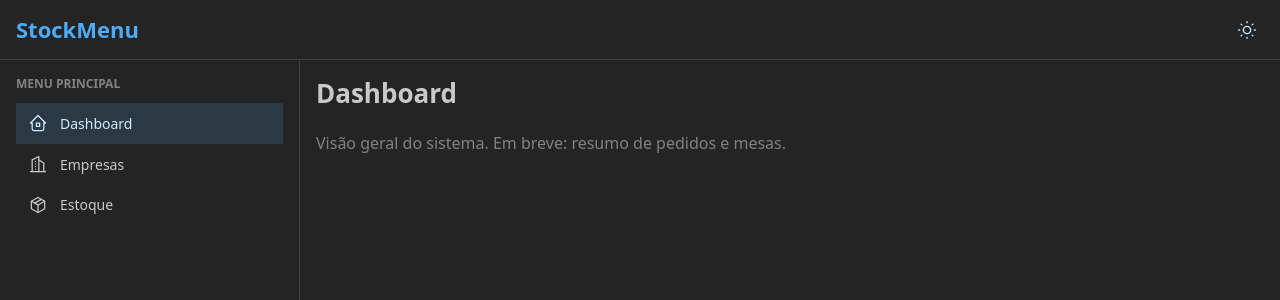
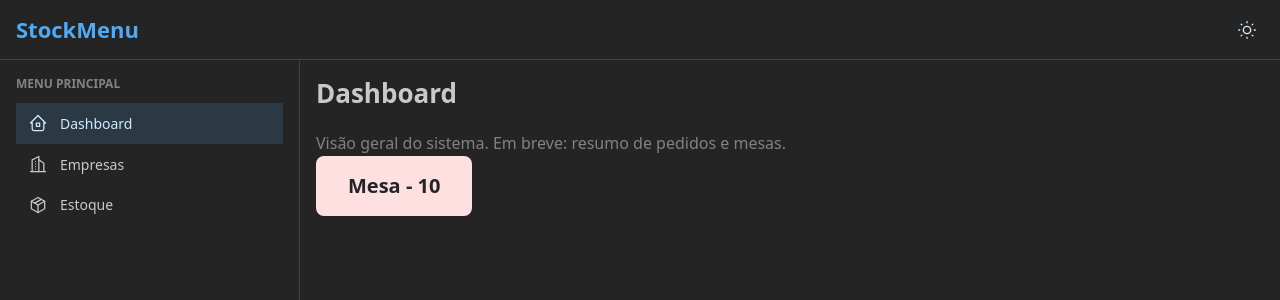
Before and after one commit to kevinDsousa/StockMenu-Frontend, a React (Vite) app: page / in a window 1280 px wide. Shown: the top 300 px of the page. Built offline with nearby package versions, Linux system fonts and the light colour scheme.

Commit message:
wip: inicia criacao de componente venue table

```diff
--- a/package.json
+++ b/package.json
@@ -22,6 +22,7 @@
     "dayjs": "^1.11.19",
     "react": "^19.2.0",
     "react-dom": "^19.2.0",
+    "react-jss": "^10.10.0",
     "tailwind-merge": "^3.5.0",
     "zod": "^4.3.6",
     "zod-to-json-schema": "^3.25.1",
--- a/src/components/ui/Button.tsx
+++ b/src/components/ui/Button.tsx
@@ -1,5 +1,8 @@
 import { Button as MantineButton, type ButtonProps } from '@mantine/core'
+import { type ComponentPropsWithoutRef } from 'react'
 
-export function Button(props: ButtonProps) {
+export function Button(
+  props: ButtonProps & ComponentPropsWithoutRef<'button'>,
+) {
   return <MantineButton radius="md" {...props} />
 }
--- /dev/null
+++ b/src/components/widget/VenueTables/VenueTables.tsx
@@ -0,0 +1,24 @@
+import { useMantineColorScheme } from '@mantine/core'
+import { Button } from '../../ui'
+import { statusVenueTableMap, useStyles } from '@/components/widget/VenueTables/__venue-table-config'
+import type { TableProps } from '@/components/widget/VenueTables/__venue-table-config'
+
+export const VenueTables = ({ tableName = 'Mesa', statusTable, tableNumber, onClick }: TableProps) => {
+
+  const { colorScheme } = useMantineColorScheme()
+
+  const statusConfig = statusVenueTableMap[statusTable]
+
+  const classes = useStyles({ ...statusConfig, colorScheme })
+
+  return (
+    <Button
+      size={statusConfig.size}
+      radius={statusConfig.radius}
+      onClick={onClick}
+      className={classes.button}
+    >
+      {tableName} - {tableNumber ?? 'N'}
+    </Button>
+  )
+}
--- /dev/null
+++ b/src/components/widget/VenueTables/__venue-table-config.ts
@@ -0,0 +1,103 @@
+import { TABLE_OPEN_PASTEL, TABLE_REQUESTING_CLOSE_PASTEL, TABLE_REQUESTING_ORDER_PASTEL, TEXT_PRIMARY } from '@/theme';
+import type { MantineColorScheme } from '@mantine/core';
+import { createUseStyles } from 'react-jss';
+
+// =============================================================================
+// 1. TIPAGENS (Interfaces e Types)
+// =============================================================================
+
+export type TableSize = 'xs' | 'sm' | 'md' | 'lg' | 'xl';
+export type TableStatus = 'open' | 'requesting_order' | 'requesting_close';
+
+/** Configuração de estilo para cada estado da mesa */
+export interface StatusStyleConfig {
+  backgroundColor: string;
+  size: TableSize;
+  radius?: number | string;
+  hoverOpacity?: number;
+  transition: string;
+}
+
+/** Propriedades do componente de Mesa */
+export interface TableProps {
+  tableName?: string;
+  statusTable: TableStatus;
+  tableNumber?: number | string;
+  onClick?: () => void;
+}
+
+/** Props internas para o Hook de Estilos (JSS) */
+interface StyleProps extends StatusStyleConfig {
+  colorScheme: MantineColorScheme;
+}
+
+// =============================================================================
+// 2. CONFIGURAÇÕES DE ESTADO (Mapeamento de Status)
+// =============================================================================
+
+const defaultStatusStyle: StatusStyleConfig = {
+  size: 'xl',
+  radius: 'md',
+  hoverOpacity: 0.9,
+  backgroundColor: '',
+  transition: 'all 150ms ease',
+};
+
+/** Mapeia o status da mesa para sua respectiva configuração visual */
+export const statusVenueTableMap: Record<TableStatus, StatusStyleConfig> = {
+  open: {
+    ...defaultStatusStyle,
+    backgroundColor: TABLE_OPEN_PASTEL,
+  },
+  requesting_order: {
+    ...defaultStatusStyle,
+    backgroundColor: TABLE_REQUESTING_ORDER_PASTEL,
+  },
+  requesting_close: {
+    ...defaultStatusStyle,
+    backgroundColor: TABLE_REQUESTING_CLOSE_PASTEL,
+  },
+};
+
+// =============================================================================
+// 3. HOOK DE ESTILOS (JSS)
+// =============================================================================
+
+export const useStyles = createUseStyles({
+  button: {
+    // Variáveis CSS para facilitar reuso e performance
+    '--table-bg': (props: StyleProps) => props.backgroundColor,
+
+    // Base do Botão
+    backgroundColor: 'var(--table-bg) !important',
+    color: TEXT_PRIMARY,
+    transition: (props: StyleProps) => props.transition,
+    border: '0 !important',
+    outline: 'none !important',
+    opacity: 1,
+
+    // Garante que o texto/ícones internos herdem a cor primária
+    '& *': {
+      color: 'inherit !important',
+    },
+
+    // Estado: Hover
+    '&:hover': {
+      // Aplica transparência apenas no fundo sem afetar o texto
+      backgroundColor: (props: StyleProps) =>
+        `color-mix(in srgb, var(--table-bg), transparent ${
+          (1 - (props.hoverOpacity ?? 0.9)) * 100
+        }%) !important`,
+    },
+
+    // Estado: Focus (Acessibilidade)
+    '&:focus': {
+      outline: 'none !important',
+    },
+
+    // Estado: Click (Feedback Tátil)
+    '&:active': {
+      transform: 'translateY(1px)',
+    },
+  },
+});
--- a/src/routes/index.tsx
+++ b/src/routes/index.tsx
@@ -1,6 +1,7 @@
 import { createFileRoute } from '@tanstack/react-router'
 import { Text } from '@mantine/core'
 import { PageContainer } from '@/components'
+import { VenueTables } from '@/components/widget/VenueTables/VenueTables'
 
 export const Route = createFileRoute('/')({
   component: DashboardComponent,
@@ -10,6 +11,7 @@ function DashboardComponent() {
   return (
     <PageContainer title="Dashboard">
       <Text c="dimmed">Visão geral do sistema. Em breve: resumo de pedidos e mesas.</Text>
+      <VenueTables statusTable='requesting_close' tableNumber={10} />
     </PageContainer>
   )
 }
--- /dev/null
+++ b/src/theme/colors.ts
@@ -0,0 +1,72 @@
+/**
+ * Constantes de cores do sistema StockMenu
+ *
+ * Use estas constantes para manter consistência visual em todo o app.
+ * As cores são definidas em formato hex e podem ser usadas diretamente
+ * ou através do tema Mantine (theme.other).
+ */
+
+// Cores da marca
+export const BRAND_PRIMARY = '#228be6' // blue-6 do Mantine
+export const BRAND_SECONDARY = '#40c057' // green-6 do Mantine
+
+// Cores semânticas
+export const SUCCESS = '#51cf66' // green-5
+export const ERROR = '#ff6b6b' // red-5
+export const WARNING = '#ffd43b' // yellow-5
+export const INFO = '#74c0fc' // blue-3
+
+// Cores de status (para pedidos, mesas, etc.)
+export const STATUS_AVAILABLE = SUCCESS
+export const STATUS_OCCUPIED = WARNING
+export const STATUS_RESERVED = INFO
+export const STATUS_CLOSED = '#868e96' // gray-6
+
+// Cores pastéis para estados de mesas
+export const TABLE_OPEN_PASTEL = '#d3f9d8' // verde pastel - mesa aberta
+export const TABLE_REQUESTING_ORDER_PASTEL = '#fff3bf' // amarelo pastel - solicitando pedido
+export const TABLE_REQUESTING_CLOSE_PASTEL = '#ffe0e0' // vermelho pastel - solicitando encerramento
+
+// Cores de texto
+export const TEXT_PRIMARY = '#212529' // dark-9 (light mode)
+export const TEXT_SECONDARY = '#868e96' // gray-6
+export const TEXT_DISABLED = '#ced4da' // gray-4
+export const TEXT_PRIMARY_DARK = '#ffffff' // white (dark mode)
+export const TEXT_SECONDARY_DARK = '#c1c2c5' // gray-4 (dark mode)
+
+// Cores de fundo
+export const BG_PRIMARY = '#ffffff' // white (light mode)
+export const BG_SECONDARY = '#f8f9fa' // gray-0
+export const BG_DARK = '#1a1a1a' // dark mode background
+
+// Cores de borda
+export const BORDER_COLOR = '#dee2e6' // gray-4
+
+/**
+ * Mapa de cores para uso no tema Mantine (theme.other)
+ * Permite acesso via theme.other?.success, theme.other?.error, etc.
+ */
+export const themeColors = {
+  brandPrimary: BRAND_PRIMARY,
+  brandSecondary: BRAND_SECONDARY,
+  success: SUCCESS,
+  error: ERROR,
+  warning: WARNING,
+  info: INFO,
+  statusAvailable: STATUS_AVAILABLE,
+  statusOccupied: STATUS_OCCUPIED,
+  statusReserved: STATUS_RESERVED,
+  statusClosed: STATUS_CLOSED,
+  tableOpenPastel: TABLE_OPEN_PASTEL,
+  tableRequestingOrderPastel: TABLE_REQUESTING_ORDER_PASTEL,
+  tableRequestingClosePastel: TABLE_REQUESTING_CLOSE_PASTEL,
+  textPrimary: TEXT_PRIMARY,
+  textSecondary: TEXT_SECONDARY,
+  textDisabled: TEXT_DISABLED,
+  textPrimaryDark: TEXT_PRIMARY_DARK,
+  textSecondaryDark: TEXT_SECONDARY_DARK,
+  bgPrimary: BG_PRIMARY,
+  bgSecondary: BG_SECONDARY,
+  bgDark: BG_DARK,
+  borderColor: BORDER_COLOR,
+} as const
--- /dev/null
+++ b/src/theme/index.ts
@@ -0,0 +1,2 @@
+export { theme } from './theme'
+export * from './colors'
--- a/src/theme/theme.ts
+++ b/src/theme/theme.ts
@@ -1,7 +1,9 @@
 import { createTheme } from '@mantine/core'
+import { themeColors } from './colors'
 
 export const theme = createTheme({
   primaryColor: 'blue',
   primaryShade: 6,
   fontFamily: 'system-ui, -apple-system, sans-serif',
+  other: themeColors,
 })
```
Also changed, not shown: src/api/venue-tables.ts (deleted, +0 -28 lines), 3 other files (tests, documents, lock files or other folders).
